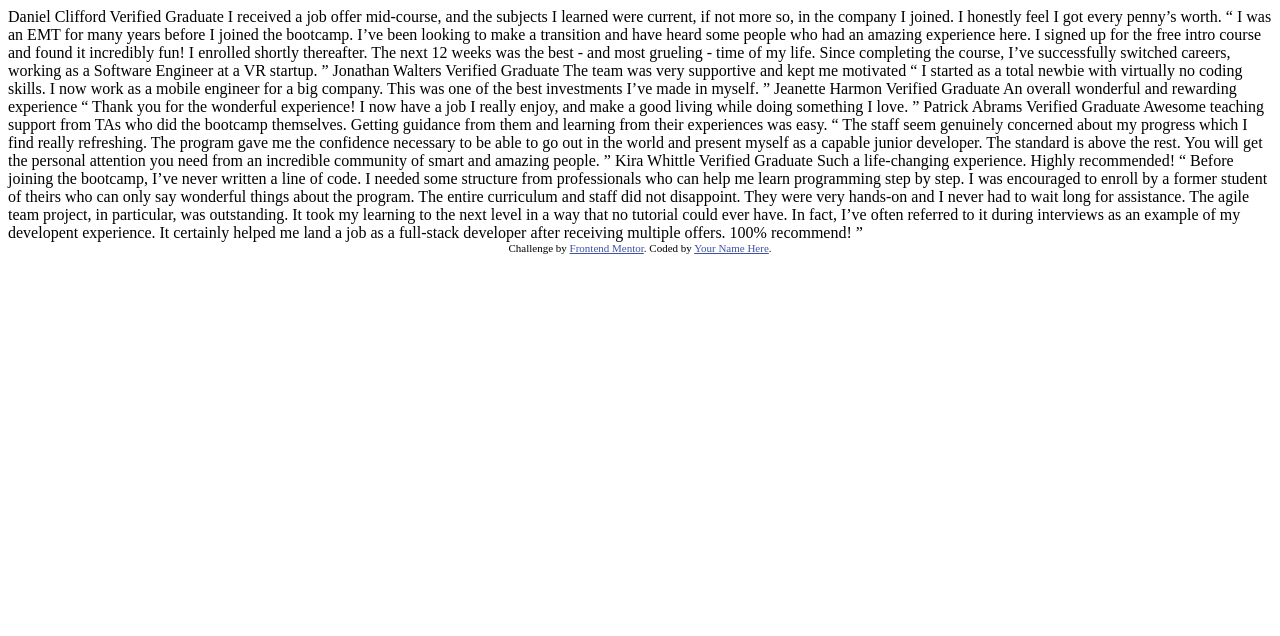
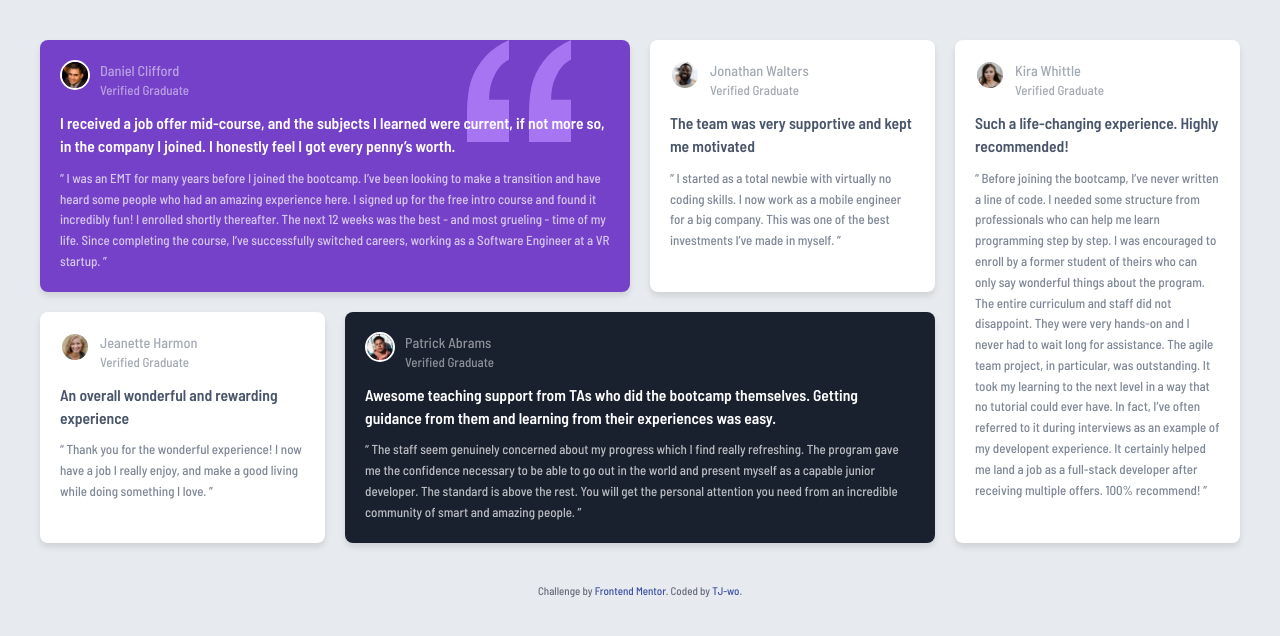
Before and after one commit to Tj-wo/Testimonials-Grid-Section, a plain HTML site: page index.html in a window 1280 px wide. Drawn offline with Linux system fonts and the light colour scheme.

Commit message:
Final Commit

```diff
--- a/index.html
+++ b/index.html
@@ -2,75 +2,75 @@
 <html lang="en">
 <head>
   <meta charset="UTF-8">
-  <meta name="viewport" content="width=device-width, initial-scale=1.0"> <!-- displays site properly based on user's device -->
+  <meta name="viewport" content="width=device-width, initial-scale=1.0">
 
   <link rel="icon" type="image/png" sizes="32x32" href="./images/favicon-32x32.png">
+  <link rel="stylesheet" href="style.css">
 
   <title>Frontend Mentor | [Challenge Name Here]</title>
 
-  <!-- Feel free to remove these styles or customise in your own stylesheet 👍 -->
-  <style>
-    .attribution { font-size: 11px; text-align: center; }
-    .attribution a { color: hsl(228, 45%, 44%); }
-  </style>
 </head>
 <body>
-  Daniel Clifford
-  Verified Graduate
+  <main>
 
-  I received a job offer mid-course, and the subjects I learned were current, if not more so,
-  in the company I joined. I honestly feel I got every penny’s worth.
+    <div class=" Cards">
+      <div class="card-Daniel">
+        <div class = "card-text">
+          <img src="./images/image-daniel.jpg" alt="Daniel Clifford" class="card-image" style="float: left;">
+          <h3>Daniel Clifford</h3>
+          <p class="card-title">Verified Graduate</p>
+          <p class="card-paragraph">I received a job offer mid-course, and the subjects I learned were current, if not more so, in the company I joined. I honestly feel I got every penny’s worth.</p>
+          <p class="card-description"> “ I was an EMT for many years before I joined the bootcamp. I’ve been looking to make a transition and have heard some people who had an amazing experience here. I signed up for the free intro course and found it incredibly fun! I enrolled shortly thereafter. The next 12 weeks was the best - and most grueling - time of my life. Since completing the course, I’ve successfully switched careers, working as a Software Engineer at a VR startup. ”</p>
+        </div>
+      </div>
+      <div class="card-Jonathan">
+        <div class = "card-text">
+          <img src="./images/image-jonathan.jpg" alt="Jonathan Walters" class="card-image" style="float: left;">
+          <h3>Jonathan Walters</h3>
+          <p class="card-title">Verified Graduate</p>
+          <p class="card-paragraph">The team was very supportive and kept me motivated</p>
+          <p class="card-description"> “ I started as a total newbie with virtually no coding skills. I now work as a mobile engineer for a big company. This was one of the best investments I’ve made in myself. ”</p>
+        </div>
+      </div>
+      <div class="card-Jeanette">
+        <div class = "card-text">
+          <img src="./images/image-jeanette.jpg" alt="Jeanette Harmon" class="card-image" style="float: left;">
+          <h3>Jeanette Harmon</h3>
+          <p class="card-title">Verified Graduate</p>
+          <p class="card-paragraph">An overall wonderful and rewarding experience</p>
+          <p class="card-description"> “ Thank you for the wonderful experience! I now have a job I really enjoy, and make a good living while doing something I love. ”</p>
+        </div>
+      </div>
+      <div class="card-Patrick">
+        <div class = "card-text">
+          <img src="./images/image-patrick.jpg" alt="Patrick Abrams" class="card-image" style="float: left;">
+          <h3>Patrick Abrams</h3>
+          <p class="card-title">Verified Graduate</p>
+          <p class="card-paragraph"> Awesome teaching support from TAs who did the bootcamp themselves. Getting guidance from them and learning from their experiences was easy.</p>
+          <p class="card-description"> “ The staff seem genuinely concerned about my progress which I find really refreshing. The program gave me the confidence necessary to be able to go out in the world and present myself as a capable junior developer. The standard is above the rest. You will get the personal attention you need from an incredible community of smart and amazing people. ”</p>
+        </div>
+      </div>
+      <div class="card-Kira">
+        <div class = "card-text">
+          <img src="./images/image-kira.jpg" alt="Kira Whittle" class="card-image" style="float: left;">
+          <h3>Kira Whittle</h3>
+          <p class="card-title">Verified Graduate</p>
+          <p class="card-paragraph">Such a life-changing experience. Highly recommended!</p>
+          <p class="card-description">“ Before joining the bootcamp, I’ve never written a line of code. I needed some structure from professionals who can help me learn programming step by step. I was encouraged to enroll by a former student of theirs who can only say wonderful things about the program. The entire curriculum and staff did not disappoint. They were very hands-on and I never had to wait long for assistance. The agile team project, in particular, was outstanding. It took my learning to the next level in a way that no tutorial could ever have. In fact, I’ve often referred to it during interviews as an example of my developent experience. It certainly helped me land a job as a full-stack developer after receiving multiple offers. 100% recommend! ”</p>
+        </div>
+      </div>
 
-  “ I was an EMT for many years before I joined the bootcamp. I’ve been looking to make a
-  transition and have heard some people who had an amazing experience here. I signed up
-  for the free intro course and found it incredibly fun! I enrolled shortly thereafter.
-  The next 12 weeks was the best - and most grueling - time of my life. Since completing
-  the course, I’ve successfully switched careers, working as a Software Engineer at a VR startup. ”
+    </div>
 
-  Jonathan Walters
-  Verified Graduate
+  </main>
 
-  The team was very supportive and kept me motivated
 
-  “ I started as a total newbie with virtually no coding skills. I now work as a mobile engineer
-  for a big company. This was one of the best investments I’ve made in myself. ”
+  <footer>
+    <div class="attribution">
+      Challenge by <a href="https://www.frontendmentor.io?ref=challenge" target="_blank">Frontend Mentor</a>.
+      Coded by <a href="https://tj-wo.github.io/">TJ-wo</a>.
+    </div>
+  </footer>
 
-  Jeanette Harmon
-  Verified Graduate
-
-  An overall wonderful and rewarding experience
-
-  “ Thank you for the wonderful experience! I now have a job I really enjoy, and make a good living
-  while doing something I love. ”
-
-  Patrick Abrams
-  Verified Graduate
-
-  Awesome teaching support from TAs who did the bootcamp themselves. Getting guidance from them and
-  learning from their experiences was easy.
-
-  “ The staff seem genuinely concerned about my progress which I find really refreshing. The program
-  gave me the confidence necessary to be able to go out in the world and present myself as a capable
-  junior developer. The standard is above the rest. You will get the personal attention you need from
-  an incredible community of smart and amazing people. ”
-
-  Kira Whittle
-  Verified Graduate
-
-  Such a life-changing experience. Highly recommended!
-
-  “ Before joining the bootcamp, I’ve never written a line of code. I needed some structure from
-  professionals who can help me learn programming step by step. I was encouraged to enroll by a former
-  student of theirs who can only say wonderful things about the program. The entire curriculum and staff
-  did not disappoint. They were very hands-on and I never had to wait long for assistance. The agile team
-  project, in particular, was outstanding. It took my learning to the next level in a way that no tutorial
-  could ever have. In fact, I’ve often referred to it during interviews as an example of my developent
-  experience. It certainly helped me land a job as a full-stack developer after receiving multiple offers.
-  100% recommend! ”
-
-  <div class="attribution">
-    Challenge by <a href="https://www.frontendmentor.io?ref=challenge" target="_blank">Frontend Mentor</a>.
-    Coded by <a href="#">Your Name Here</a>.
-  </div>
 </body>
 </html>
--- a/style.css
+++ b/style.css
@@ -0,0 +1,159 @@
+@import url('https://fonts.googleapis.com/css2?family=Barlow+Semi+Condensed:wght@500;600&display=swap');
+
+* {
+  margin: 0;
+  padding: 0;
+  box-sizing: border-box;
+}
+
+body {
+  font-family: 'Barlow Semi Condensed', sans-serif;
+  font-size: 13px;
+  background-color: hsl(214, 17%, 92%);
+  color: hsl(217, 19%, 35%);
+  line-height: 1.5;
+  padding: 20px;
+}
+
+main {
+  max-width: 1440px;
+  margin: 0 auto;
+  padding: 20px;
+}
+
+.Cards {
+  display: grid;
+  gap: 20px;
+  grid-template-areas:
+    "daniel daniel jonathan kira"
+    "jeanette patrick patrick kira";
+}
+
+.card-Daniel, .card-Jonathan, .card-Jeanette, .card-Patrick, .card-Kira {
+  padding: 20px;
+  border-radius: 8px;
+  box-shadow: 0 4px 6px rgba(0, 0, 0, 0.1);
+  display: flex;
+  flex-direction: column;
+  gap: 15px;
+}
+
+.card-Daniel {
+  background-color: hsl(263, 55%, 52%);
+  color: hsl(0, 0%, 100%);
+  grid-area: daniel;
+  position: relative;
+}
+
+.card-Daniel::before {
+  content: url('./images/bg-pattern-quotation.svg');
+  position: absolute;
+  top: 0;
+  right: 10%;
+  z-index: 0;
+}
+
+.card-Jonathan {
+  background-color: hsl(0, 0%, 100%);
+  color: hsl(217, 19%, 35%);
+  grid-area: jonathan;
+}
+
+.card-Jeanette {
+  background-color: hsl(0, 0%, 100%);
+  color: hsl(217, 19%, 35%);
+  grid-area: jeanette;
+}
+
+.card-Patrick {
+  background-color: hsl(219, 29%, 14%);
+  color: hsl(0, 0%, 100%);
+  grid-area: patrick;
+}
+
+.card-Kira {
+  background-color: hsl(0, 0%, 100%);
+  color: hsl(217, 19%, 35%);
+  grid-area: kira;
+}
+
+.card-image {
+  width: 30px;
+  height: 30px;
+  border-radius: 50%;
+  border: 2px solid hsl(0, 0%, 100%);
+  margin-right: 10px;
+}
+
+.card-text {
+  position: relative;
+  z-index: 1;
+  align-items: center;
+}
+
+.card-text h3 {
+  font-weight: 500;
+  font-size: 1.1em;
+  opacity: 0.5;
+  padding: 0;
+}
+
+.card-title {
+  font-weight: 500;
+  opacity: 0.5;
+  margin-bottom: 10px;
+}
+
+.card-paragraph {
+  font-weight: 600;
+  font-size: 1.2em;
+  margin-bottom: 10px;
+}
+
+.card-description {
+  opacity: 0.7;
+  line-height: 1.6;
+}
+
+@media (max-width: 768px) {
+  .Cards {
+    grid-template-areas:
+      "daniel"
+      "jonathan"
+      "jeanette"
+      "patrick"
+      "kira";
+    grid-template-columns: 1fr;
+  }
+
+  .card-Daniel::before {
+    right: 5%;
+  }
+}
+
+footer {
+  text-align: center;
+  margin-top: 20px;
+  color: hsl(224, 10%, 45%);
+}
+
+.attribution a {
+  color: hsl(263, 55%, 52%);
+  text-decoration: none;
+}
+
+.attribution a:hover {
+  text-decoration: underline;
+}
+
+@media (min-width: 769px) and (max-width: 1440px) {
+  .Cards {
+    grid-template-areas:
+      "daniel daniel jonathan kira"
+      "jeanette patrick patrick kira";
+    grid-template-columns: repeat(4, 1fr);
+  }
+}
+
+.attribution { font-size: 11px; text-align: center; }
+.attribution a { color: hsl(228, 45%, 44%); }
```
